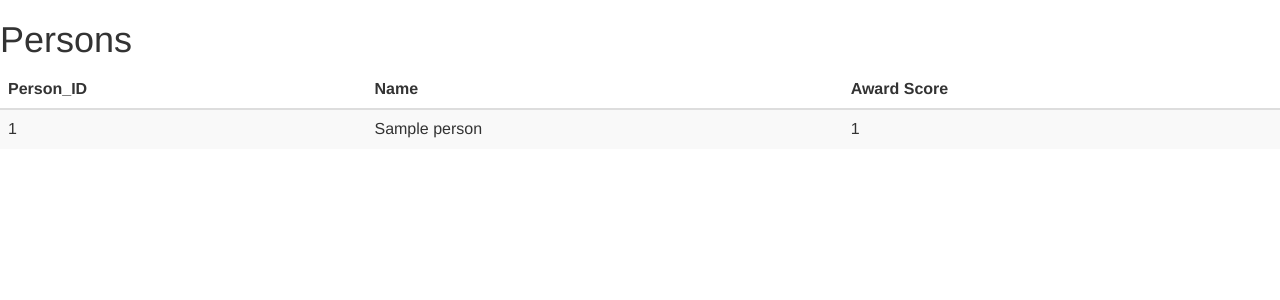
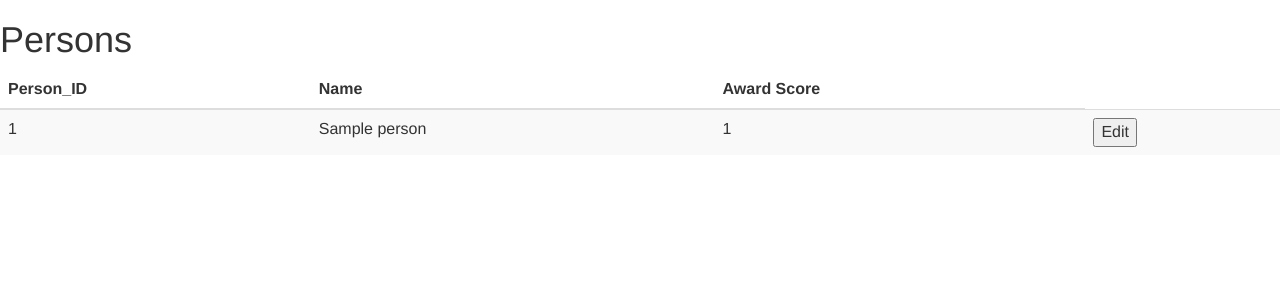
Before and after one commit to shuyangli/TheIronBank, a PHP site: page /persons.php in a window 1280 px wide. Shown: the top 300 px of the page. Run offline with PHP 8.4, Linux system fonts and the light colour scheme; tables that the repository leaves empty hold one stand-in row (values such as "Sample post").

Commit message:
added view/update/delete person

```diff
--- a/films.php
+++ b/films.php
@@ -39,7 +39,8 @@
 
 	<?php
 
-	$test_sql = "SELECT * FROM FM_Film;";
+	// TODO: Pagination
+	$test_sql = "SELECT * FROM FM_Film LIMIT 100;";
 
 	$result = $link->query($test_sql) or die($link->error.__LINE__);
 
--- a/index.php
+++ b/index.php
@@ -47,8 +47,8 @@
                     <div class="col-lg-12">
                         <h1>The First Movie Database of Braavos</h1>
                         <p>Welcome yada yada yada</p>
-                        <a href="films.php">View Films</a>
-                        <a href="insert_film_form.php">Insert Film</a>
+                        <a href="films.php" class="btn btn-default">View Films</a>
+                        <a href="insert_film_form.php" class="btn btn-default">Insert Film</a>
                         <a href="#menu-toggle" class="btn btn-default" id="menu-toggle">Toggle Menu</a>
                     </div>
                 </div>
--- a/persons.php
+++ b/persons.php
@@ -27,6 +27,9 @@
     <!-- Sidebar JS-->
     <script src="js/sidebar.js"></script>
 
+    <script src="js/persons.js"></script>
+
+
 
 </head>
 
@@ -48,8 +51,14 @@
 	        foreach($tuple as $colval) {
 	                echo '<td>'.$colval.'</td>';
 	        }
-	        echo '</tr>';
+        //buttons
+        echo '<td><button class="button edit-button" data-person_id="'.$tuple['Person_ID'].'">Edit</button>';
+        echo '<button style="display: none" class="button save-button" data-person_id="'.$tuple['Person_ID'].'">Save</button>';
+        echo '<button style="display: none" class="button cancel-button" data-person_id="'.$tuple['Person_ID'].'">Cancel</button>';
+        echo '<button style="display: none" class="button delete-button" data-person_id="'.$tuple['Person_ID'].'">Delete</button></td>';
+        echo '</tr>';
 	}
+
 	echo '</table>';
 
 	?>
```
